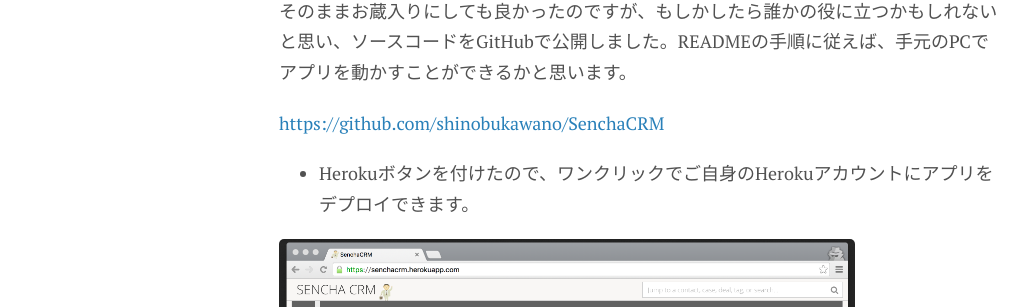
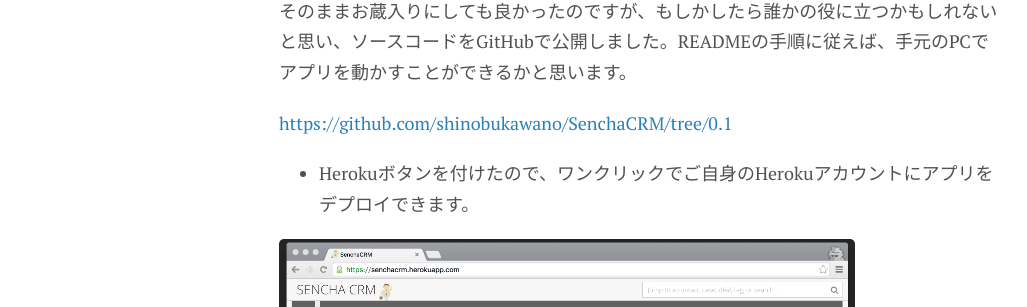
Before and after one commit to shinobukawano/kawanoshinobu.github.io, a Jekyll site: the page built from _posts/2015-12-06-senchacrm.md, in a window 1280 px wide and 900 px high, scrolled down 648 px. Shown: the part 149-456 px from the top of the window, without its empty margins (1-1028 px from the left). Built offline with Jekyll 4.4.1, drawn with Linux system fonts in a browser that asks for light colours; Markdown is read by kramdown in place of the engine named in the settings; comment, search, counter and statistics services are not loaded; some of the changed lines change nothing that is shown.

Commit message:
Updated.

```diff
--- a/_config.yml
+++ b/_config.yml
@@ -15,8 +15,6 @@ description: > #
   I work for my favorite company
   <a href='http://www.sencha.com/' target='_blank'>Sencha</a>,
   where I'm dedicated to making enterprise application development easier.
-  <br>
-  In my spare time, I hack an open source software and spend time with my wife and son.
 
 url: http://shinobukawano.com
 baseurl: '/'
--- a/_posts/2015-12-06-senchacrm.md
+++ b/_posts/2015-12-06-senchacrm.md
@@ -5,9 +5,6 @@ categories: [sencha, extjs]
 css: jp-post
 ogimage: crm-v01-hero
 ---
-
-<!-- なんだか毎年、アウェイな気分でアドベントカレンダーに参加しています、川野です ^^;
-<a href="http://www.adventar.org/calendars/1041" target="_blank">Sencha Advent Calendar 2015</a> - 6日目を担当しますので、よろしくお願いします。 -->
 
 これは <a href="http://www.adventar.org/calendars/1041" target="_blank">Sencha Advent Calendar 2015</a> の6日目の記事です。
 
@@ -18,7 +15,7 @@ ogimage: crm-v01-hero
 
 そのままお蔵入りにしても良かったのですが、もしかしたら誰かの役に立つかもしれないと思い、ソースコードをGitHubで公開しました。READMEの手順に従えば、手元のPCでアプリを動かすことができるかと思います。
 
-<a href="https://github.com/shinobukawano/SenchaCRM" target="_blank">https://github.com/shinobukawano/SenchaCRM</a>
+<a href="https://github.com/shinobukawano/SenchaCRM/tree/0.1" target="_blank">https://github.com/shinobukawano/SenchaCRM/tree/0.1</a>
 * Herokuボタンを付けたので、ワンクリックでご自身のHerokuアカウントにアプリをデプロイできます。
 
 <img src="/public/images/crm-v01-hero.jpg" style="width:80%"/>
```
